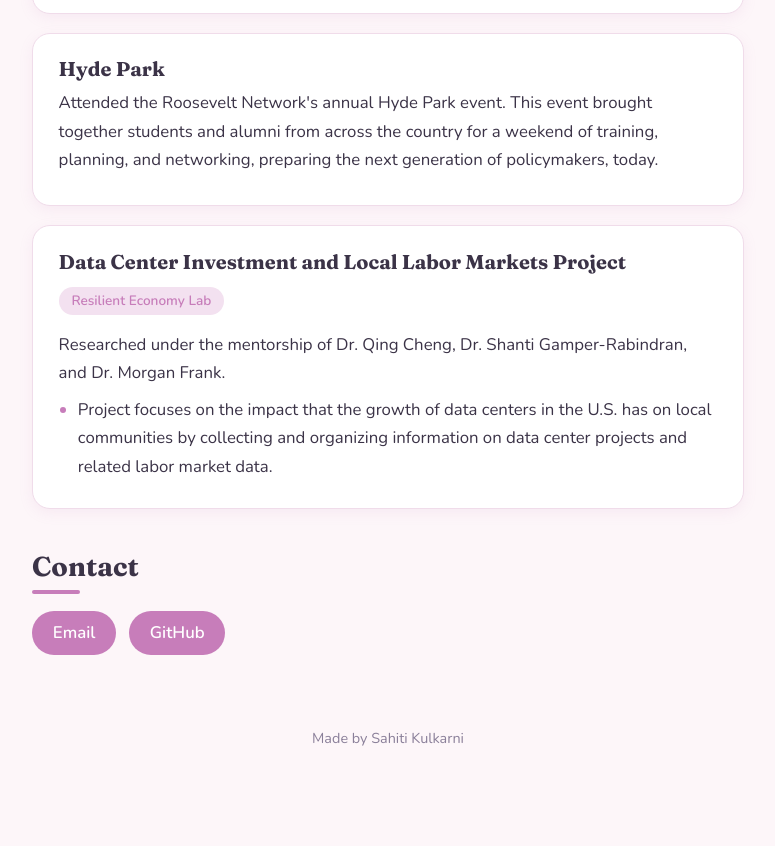
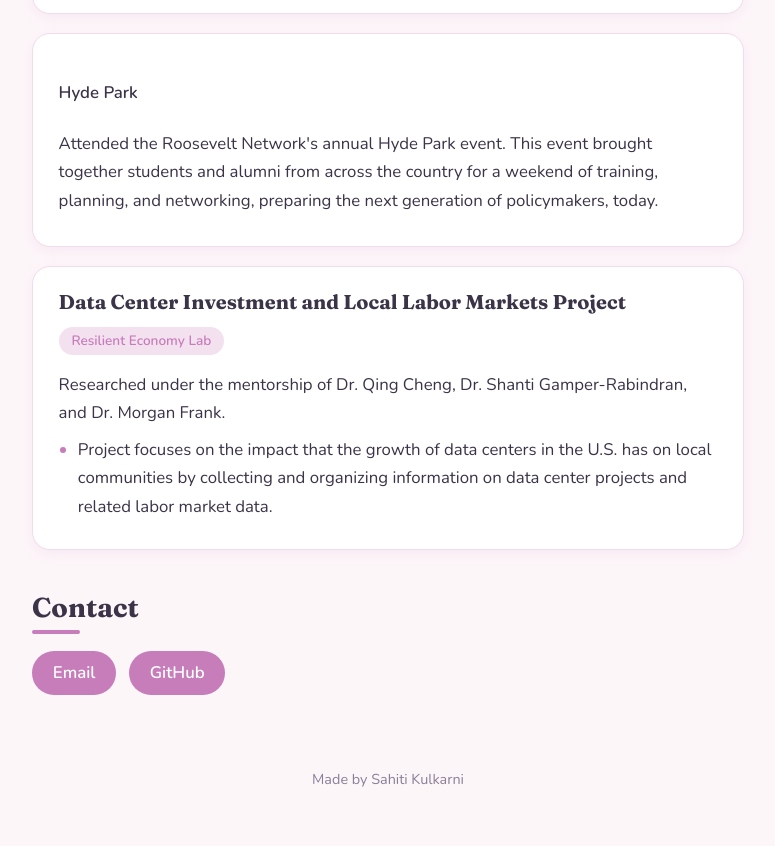
Before and after one commit to sahitikul/sahitikul.github.io, a plain HTML site: page index.html in a window 1280 px wide. Shown: the part 1524-2370 px from the top of the page, without its empty margins (252-1027 px from the left). Before the commit the page ends 2329 px from the top, so only its background shows below. Drawn offline with nearby package versions, Linux system fonts and the light colour scheme.

Commit message:
Update index.html

```diff
--- a/index.html
+++ b/index.html
@@ -51,7 +51,7 @@
       </article>
 
       <article class="card">
-        <h3>Hyde Park</h3>
+        <h4>Hyde Park</h4>
         <p>Attended the Roosevelt Network's annual Hyde Park event. This event brought together students and alumni from across the country for a weekend of training, planning, and networking, preparing the next generation of policymakers, today.</p>
       </article>
 
```
